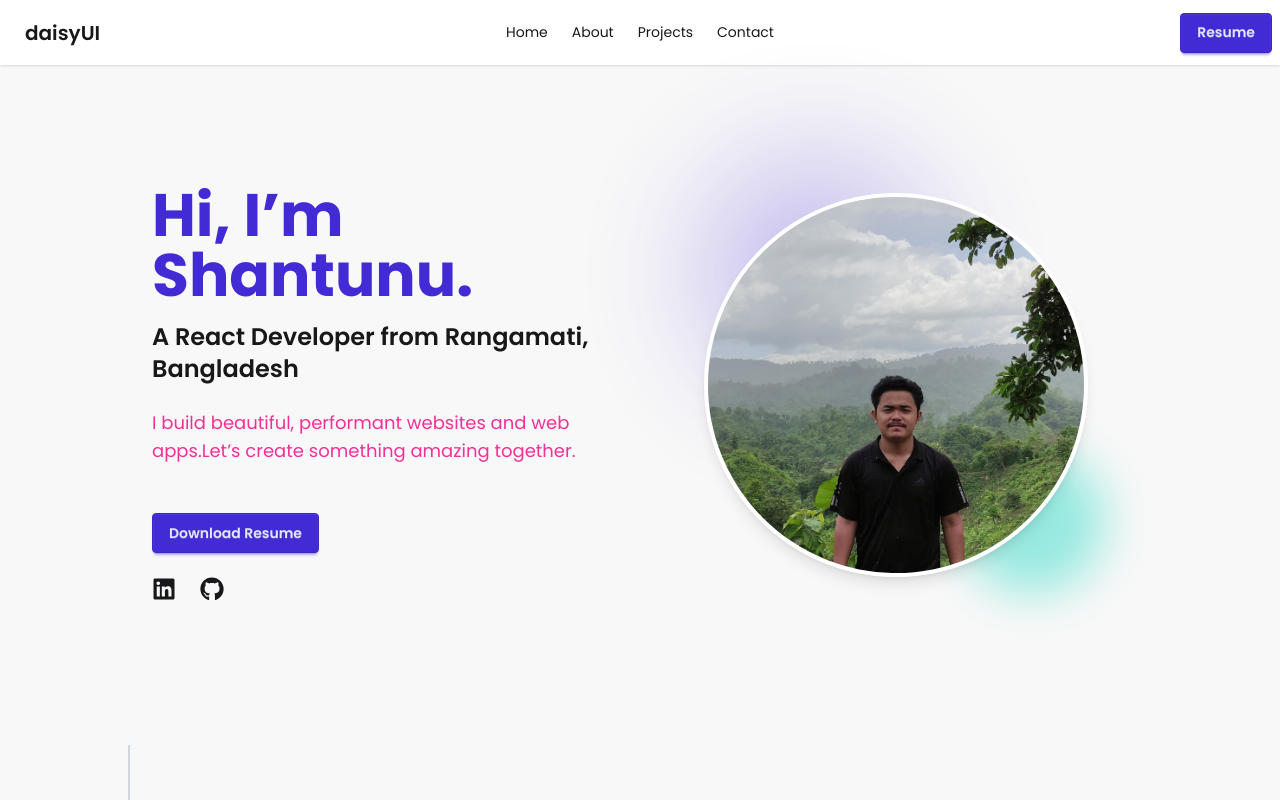
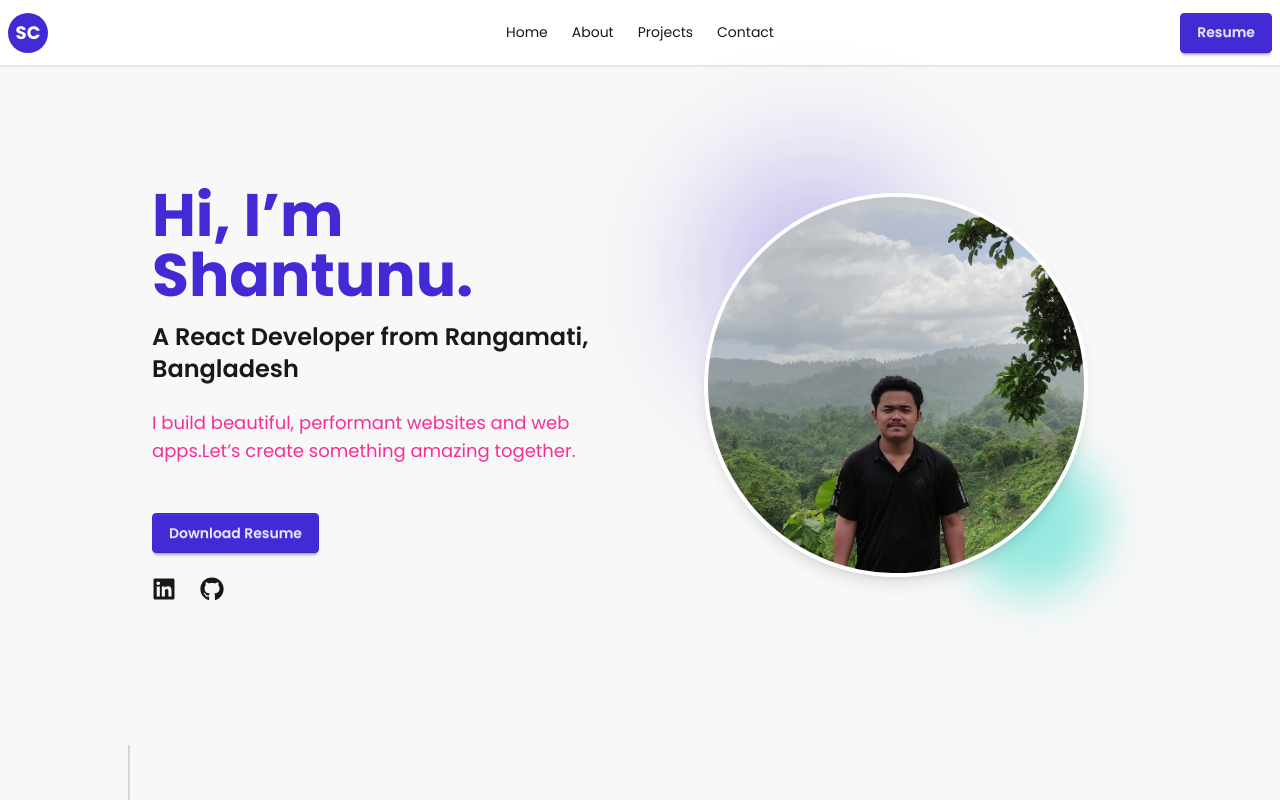
Before and after one commit to ChakmaShantunu/portfolio-2025, a React (Vite) app: page / in a window 1280 px wide. Shown: the top 800 px of the page. Built offline with nearby package versions, Linux system fonts and the light colour scheme.

Commit message:
logo added on the navbar

```diff
--- /dev/null
+++ b/src/components/Logo/Logo.jsx
@@ -0,0 +1,18 @@
+import React from 'react';
+
+const Logo = () => {
+    return (
+        <div className="flex items-center space-x-2 cursor-pointer select-none">
+            {/* Circle with initials */}
+            <div className="w-10 h-10 rounded-full bg-primary flex items-center justify-center text-white font-bold text-lg">
+                SC
+            </div>
+            {/* Name */}
+            {/* <div className="text-xl font-semibold text-primary tracking-wide">
+                Shantunu Chakma
+            </div> */}
+        </div>
+    );
+};
+
+export default Logo;
--- a/src/pages/shared/Navbar/Navbar.jsx
+++ b/src/pages/shared/Navbar/Navbar.jsx
@@ -1,5 +1,6 @@
 import React from 'react';
-import { NavLink } from 'react-router';
+import { Link, NavLink } from 'react-router';
+import Logo from '../../../components/Logo/Logo';
 
 const Navbar = () => {
 
@@ -26,7 +27,8 @@ const Navbar = () => {
                         {navLinks}
                     </ul>
                 </div>
-                <a className="btn btn-ghost text-xl">daisyUI</a>
+                {/* <a className="btn btn-ghost text-xl">daisyUI</a> */}
+                <Link to='/'><Logo></Logo></Link>
             </div>
             <div className="navbar-center hidden lg:flex">
                 <ul className="menu menu-horizontal px-1">
```
Also changed, not shown: 1 other file (tests, documents, lock files or other folders).
